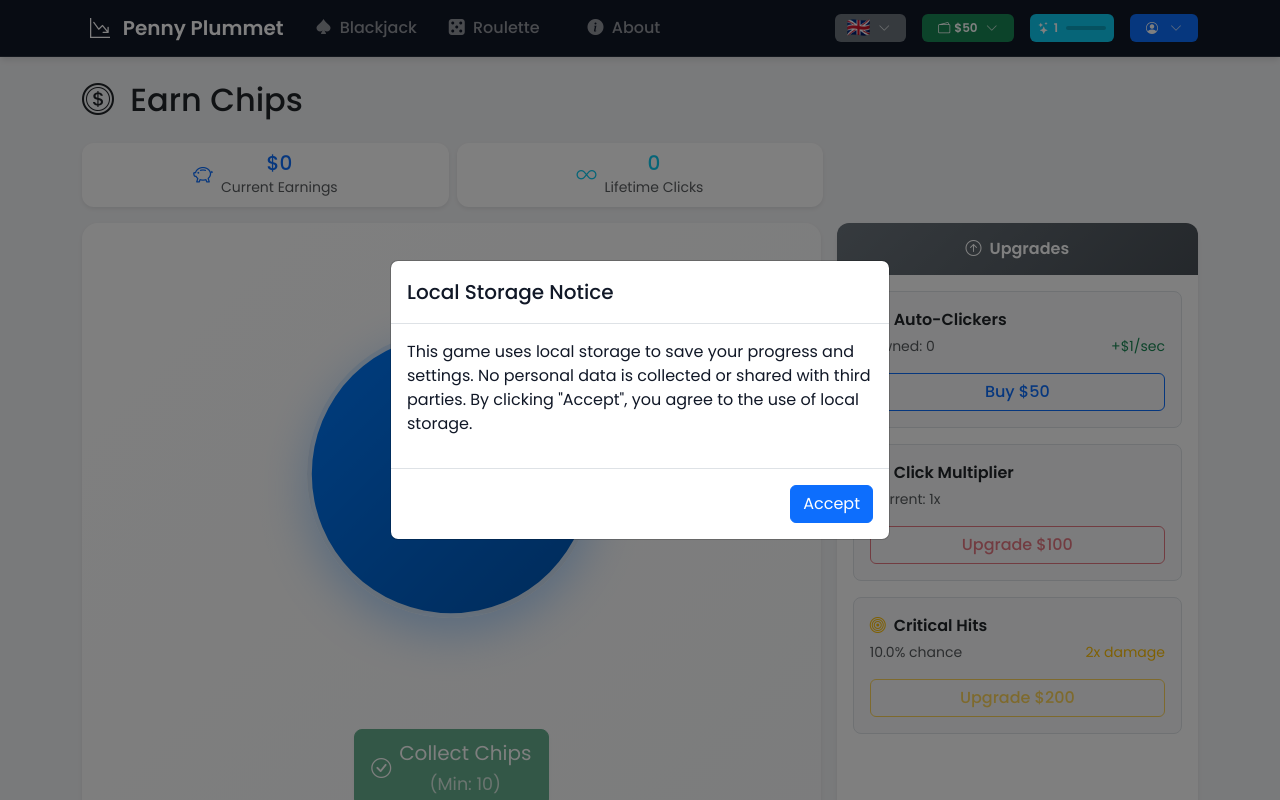
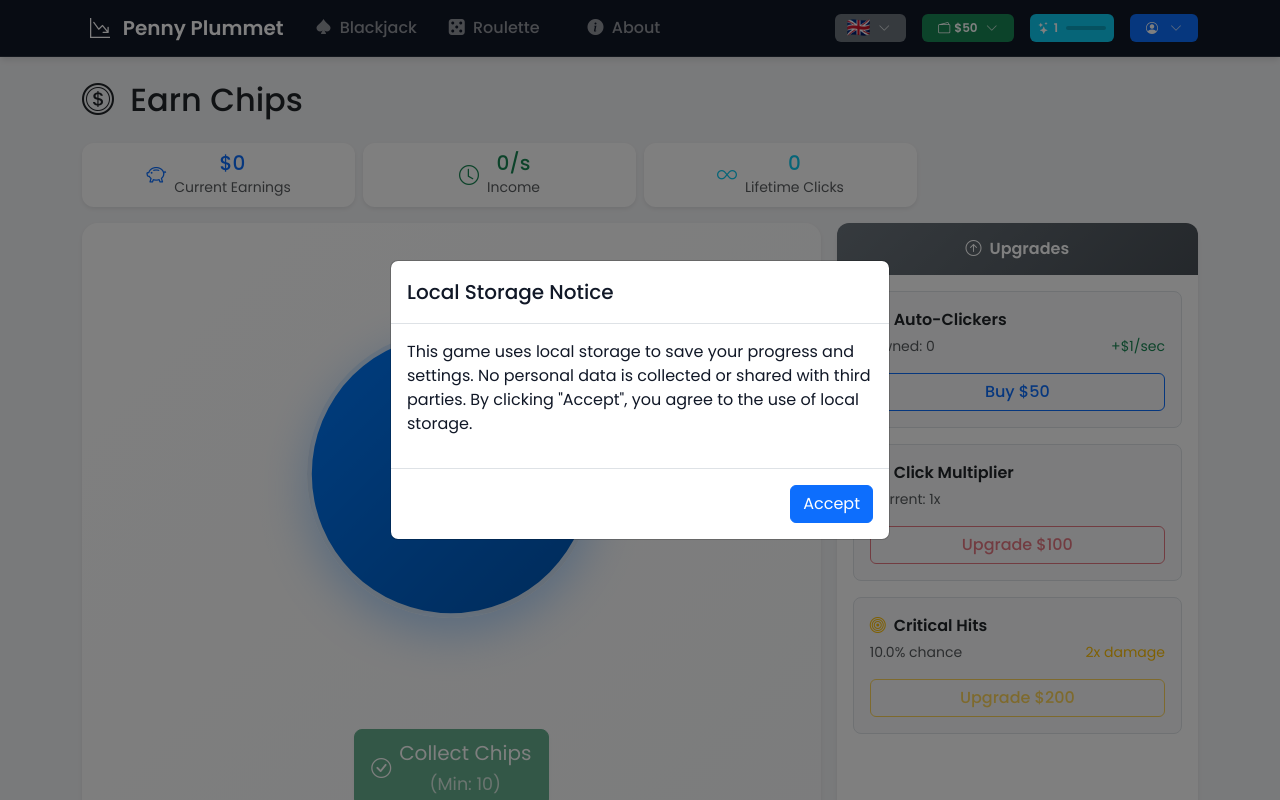
Before and after one commit to benceb2/penny-plummet, a Vue app: page /clicker in a window 1280 px wide. Shown: the top 800 px of the page. Built offline with nearby package versions, Linux system fonts and the light colour scheme.

Commit message:
show income on clicker stats

```diff
--- a/src/stores/clickerStore.ts
+++ b/src/stores/clickerStore.ts
@@ -96,7 +96,12 @@ export const useClickerStore = defineStore('clicker', () => {
   const formattedLifetimeClicks = computed(() => formatNumber(totalLifetimeClicks.value, {
     currency: false,
     decimals: 1
-  }))
+  }));
+
+  const formattedIncome = computed(() => {
+    const passivePerSecond = autoClickersCount.value * clickValue.value * (1000 / autoClickerSpeed.value)
+    return formatNumber(passivePerSecond)
+  })
 
   // Enhanced Actions
   function handleClick() {
@@ -401,6 +406,8 @@ export const useClickerStore = defineStore('clicker', () => {
     formattedAutoClickerSpeedCost,
     formattedClicks,
     formattedLifetimeClicks,
+    formattedIncome,
+
 
     // Enhanced Actions
     handleClick,
--- a/src/views/ClickerView.vue
+++ b/src/views/ClickerView.vue
@@ -30,9 +30,9 @@ const comboColor = computed(() => {
     :showBalance="true">
 
     <div class="container-fluid px-0">
-      <!-- Stats Header - Compact and Modern -->
+      <!-- Stats Header -->
       <div class="row g-2 mb-3">
-        <div class="col-md-4">
+        <div class="col-md-3">
           <div class="card border-0 shadow-sm h-100">
             <div class="card-body text-center py-2">
               <div class="d-flex align-items-center justify-content-center">
@@ -45,7 +45,20 @@ const comboColor = computed(() => {
             </div>
           </div>
         </div>
-        <div class="col-md-4">
+        <div class="col-md-3">
+          <div class="card border-0 shadow-sm h-100">
+            <div class="card-body text-center py-2">
+              <div class="d-flex align-items-center justify-content-center">
+                <i class="bi bi-clock text-success me-2 fs-5"></i>
+                <div>
+                  <div class="h5 mb-0 text-success">{{ clickerStore.formattedIncome }}/s</div>
+                  <small class="text-muted">Income</small>
+                </div>
+              </div>
+            </div>
+          </div>
+        </div>
+        <div class="col-md-3">
           <div class="card border-0 shadow-sm h-100">
             <div class="card-body text-center py-2">
               <div class="d-flex align-items-center justify-content-center">
@@ -58,7 +71,7 @@ const comboColor = computed(() => {
             </div>
           </div>
         </div>
-        <div class="col-md-4" v-if="clickerStore.prestigeLevel > 0">
+        <div class="col-md-3" v-if="clickerStore.prestigeLevel > 0">
           <div class="card border-0 shadow-sm h-100">
             <div class="card-body text-center py-2">
               <div class="d-flex align-items-center justify-content-center">
@@ -81,7 +94,7 @@ const comboColor = computed(() => {
             <div class="card-body d-flex flex-column justify-content-center align-items-center p-3"
               style="min-height: 600px;">
 
-              <!-- Combo Display - only takes space when active -->
+              <!-- Combo Display -->
               <div class="d-flex justify-content-center align-items-center"
                 :class="clickerStore.comboCount > 1 ? 'mb-3' : 'mb-1'">
                 <div v-if="clickerStore.comboCount > 1" class="combo-badge">
@@ -95,7 +108,7 @@ const comboColor = computed(() => {
                 </div>
               </div>
 
-              <!-- Main Click Area - reduced padding -->
+              <!-- Main Click Area -->
               <div class="position-relative mb-4 p-3 d-flex justify-content-center align-items-center flex-grow-1">
                 <button
                   class="main-click-btn btn btn-primary rounded-circle p-0 position-relative"
```
